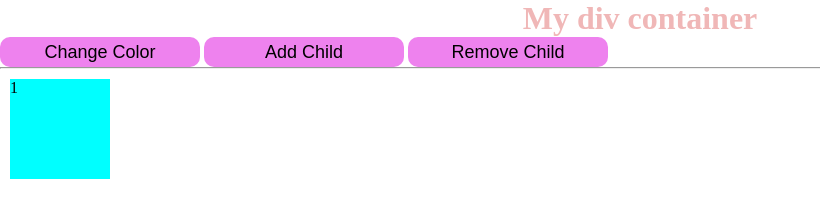
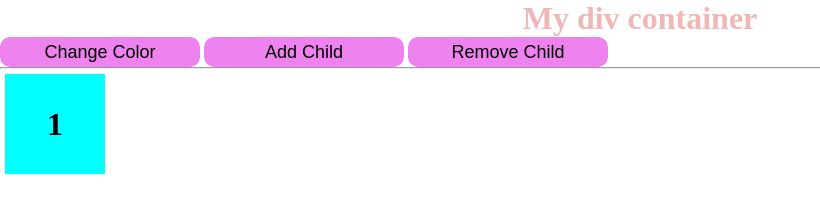
Before and after one commit to IAMPAVANJ/Task-2, a plain HTML site: page index.html in a window 1280 px wide. Both pictures are taken after a click on the button "Add Child". Shown: the whole page, without its empty margins (0-820 px from the left). Drawn offline with Linux system fonts and the light colour scheme.

Commit message:
Update style.css

```diff
--- a/style.css
+++ b/style.css
@@ -32,8 +32,13 @@ h1{
 #child-container div{
     width: 100px;
     height: 100px;
-    margin: 10px;
+    margin: 5px;
     background-color: aqua;
+    text-align: center;
+    justify-content: center;
+    line-height: 100px;
+    font-size: xx-large;
+    font-weight: 700;
 }
 #child-container{
     display: flex;
```
